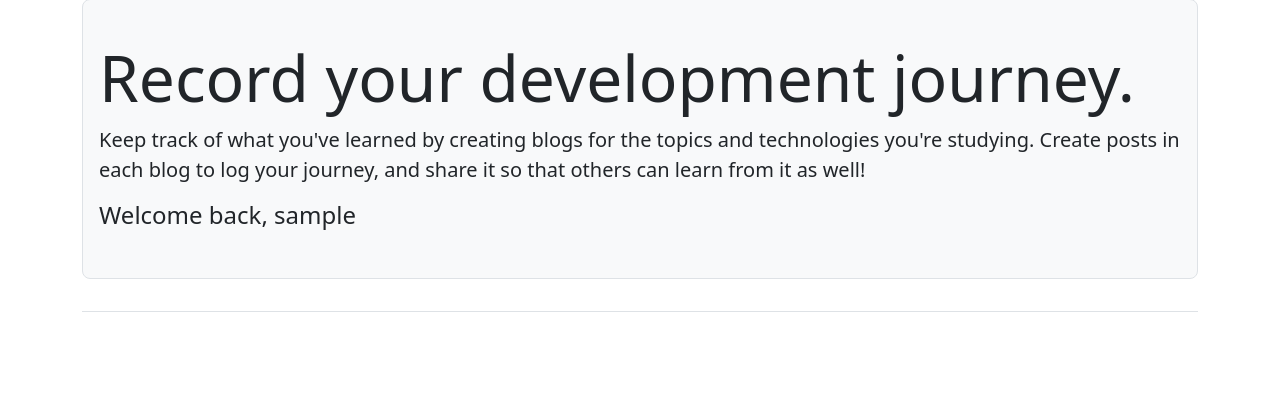
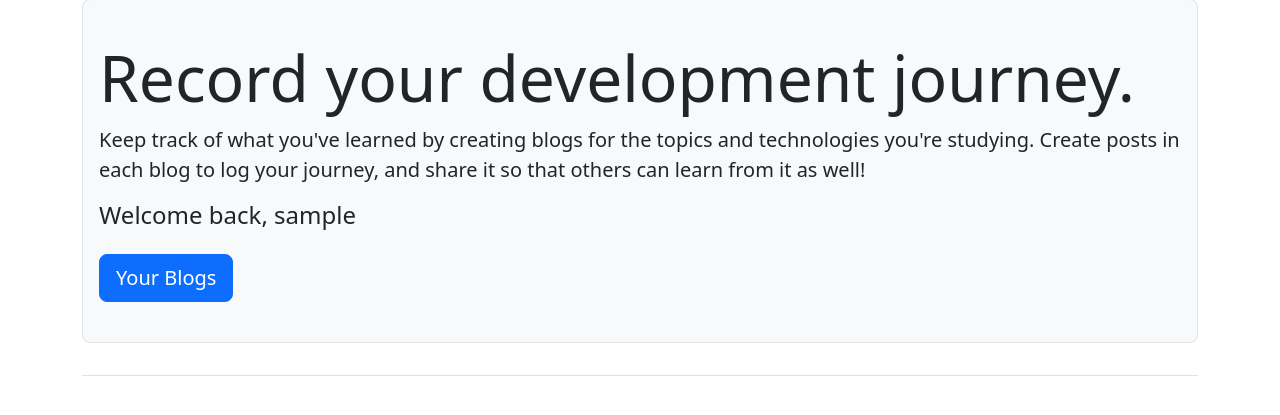
Before and after one commit to jonjack17/pcc_blog, a Django app: page / in a window 1280 px wide. Shown: the part 83-498 px from the top of the page. Run offline with Django 5.2, Linux system fonts and the light colour scheme; the visitor is signed in with stand-in values (Sample User, id 1); some libraries are stand-ins or nearby versions.

Commit message:
Committing before beginning changes on Blog public/private

```diff
--- a/blogs/templates/blogs/index.html
+++ b/blogs/templates/blogs/index.html
@@ -13,6 +13,8 @@
 
             {% if user.is_authenticated %}
                 <h4>Welcome back, {{ user.username }}</h4>
+                <a class="btn btn-primary btn-lg mt-3"
+                    href="{% url 'blogs:blogs' %}">Your Blogs</a>
             {% else %}
                 <a class="btn btn-primary btn-lg mt-1"
                 href="{% url 'accounts:register' %}">Register &raquo;</a>
--- a/blogs/templates/blogs/new_blog.html
+++ b/blogs/templates/blogs/new_blog.html
@@ -5,6 +5,12 @@
   <h2>Add a new blog:</h2>
 {% endblock page_header %}
 
+
+<!-- Addition - add option for user to mark blog as public or
+     private, when creating new blog. Add a selector option in
+     the form - "Blogs are private by default. Check box to make
+     this blog public." Need to adjust Blog model and view, migrate,
+    and adjust visibility of content to match this new feature. -->
 {% block content %}
 
   <form action="{% url 'blogs:new_blog' %}" method='post'>
```
